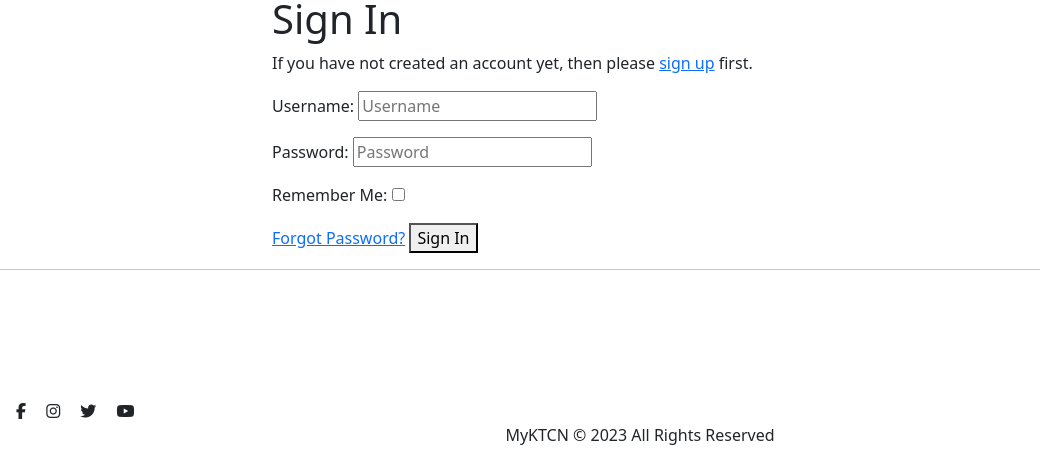
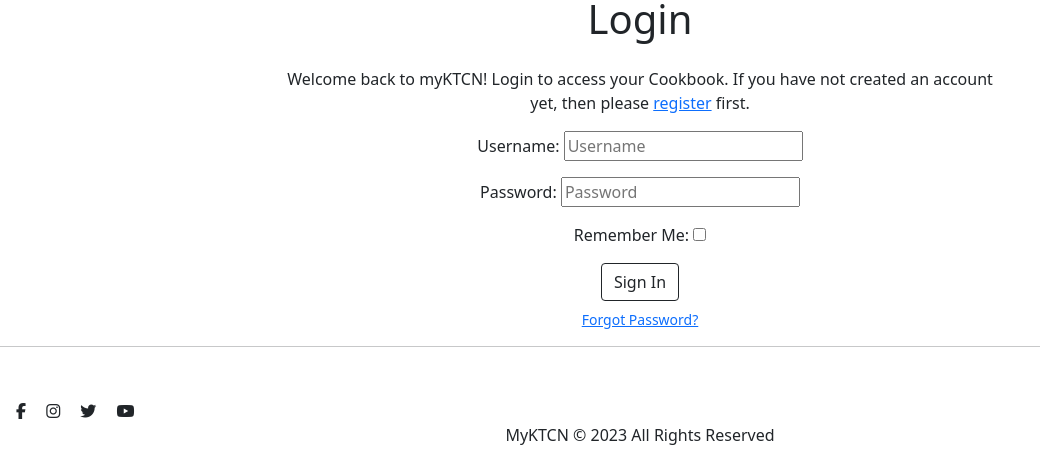
Before and after one commit to lestece/myKTCN, a Django app: page /accounts/login/ in a window 1280 px wide. Shown: the part 337-800 px from the top of the page, without its empty margins (0-1040 px from the left). Run offline with Django 3.2, Linux system fonts and the light colour scheme; some libraries are stand-ins or nearby versions.

Commit message:
Customise account templates for site consistency

```diff
--- a/templates/account/login.html
+++ b/templates/account/login.html
@@ -5,20 +5,21 @@
 {% block head_title %}{% trans "Sign In" %}{% endblock %}
 
 {% block content %}
-<div class="container">
+<div class="container account-action">
   <div class="row">
-    <div class="col-md-8 mt-3 offset-md-2">
-      <h1>{% trans "Sign In" %}</h1>
-      <p>{% blocktrans %}If you have not created an account yet, then please
-        <a href="{{ signup_url }}">sign up</a> first.{% endblocktrans %}</p>
+    <div class="col-md-8 mt-3 offset-md-2 text-center">
+      <h1 class="mb-4">{% trans "Login" %}</h1>
+      <p>{% blocktrans %}Welcome back to myKTCN! Login to access your Cookbook.
+        If you have not created an account yet, then please
+        <a href="{{ signup_url }}">register</a> first.{% endblocktrans %}</p>
       <form class="login" method="POST" action="{% url 'account_login' %}">
         {% csrf_token %}
         {{ form.as_p }}
         {% if redirect_field_value %}
         <input type="hidden" name="{{ redirect_field_name }}" value="{{ redirect_field_value }}" />
         {% endif %}
-        <a class="button secondaryAction" href="{% url 'account_reset_password' %}">{% trans "Forgot Password?" %}</a>
-        <button class="primaryAction" type="submit">{% trans "Sign In" %}</button>
+        <button class="primaryAction btn btn-outline-dark" type="submit">{% trans "Sign In" %}</button>
+        <a class="button secondaryAction d-block mt-2 small" href="{% url 'account_reset_password' %}">{% trans "Forgot Password?" %}</a>
       </form>
     </div>
   </div>
```
Also changed, not shown: myktcn/settings.py (+0 -10 lines), static/css/styles.css (+8 -0 lines), templates/account/logout.html (+16 -12 lines), templates/account/signup.html (+11 -4 lines).
